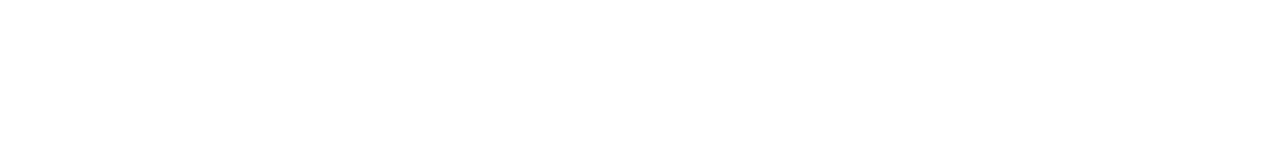
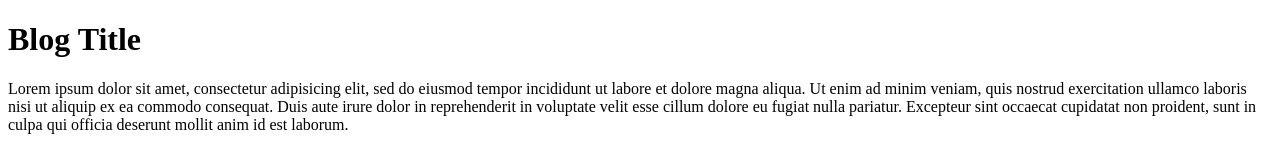
Before and after one commit to BoyzieLee/Walkthrough, a plain HTML site: page index.html in a window 1280 px wide. Drawn offline with Linux system fonts and the light colour scheme.

Commit message:
added some content to html.

```diff
--- a/index.html
+++ b/index.html
@@ -5,6 +5,12 @@
     <title>walkthrough</title>
   </head>
   <body>
+    <div class="container">
+    </div>
+    <h1>Blog Title</h1>
+    <p>
+      Lorem ipsum dolor sit amet, consectetur adipisicing elit, sed do eiusmod tempor incididunt ut labore et dolore magna aliqua. Ut enim ad minim veniam, quis nostrud exercitation ullamco laboris nisi ut aliquip ex ea commodo consequat. Duis aute irure dolor in reprehenderit in voluptate velit esse cillum dolore eu fugiat nulla pariatur. Excepteur sint occaecat cupidatat non proident, sunt in culpa qui officia deserunt mollit anim id est laborum.
+    </p>
 
   </body>
 </html>
```
